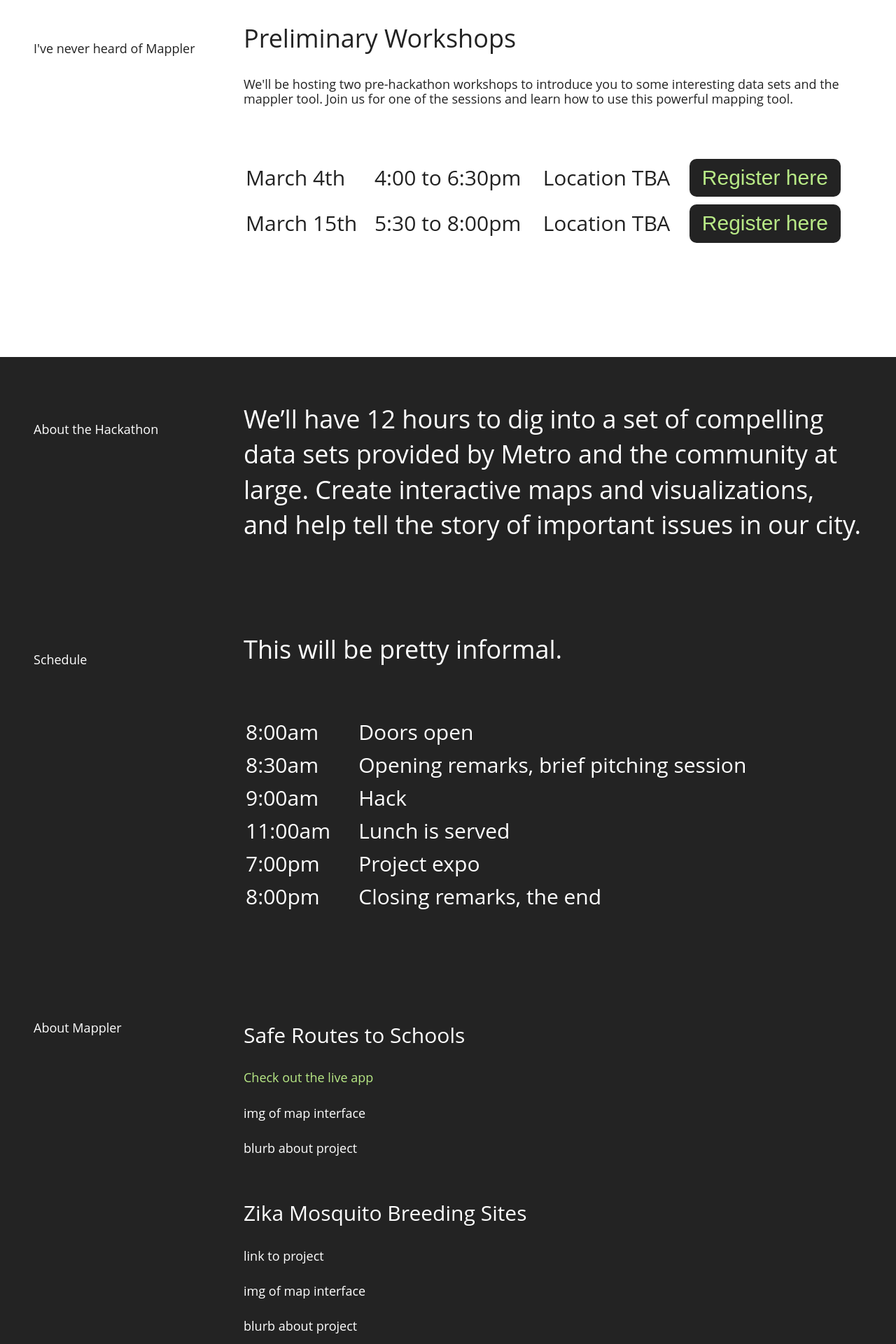
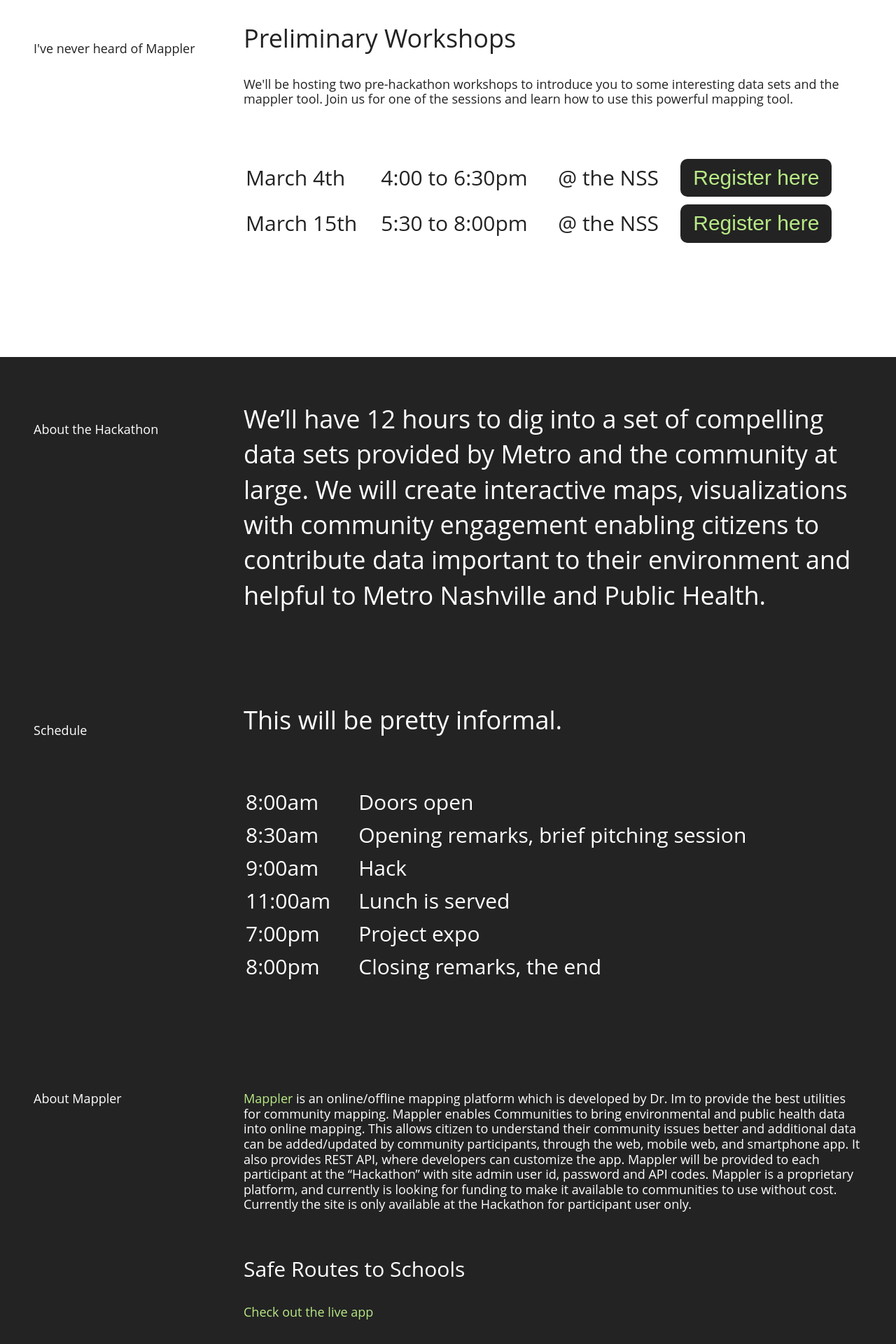
Before and after one commit to enlore/pubhealth-hackathon-2017, a Node project: template src/pages/index.pug in a window 1280 px wide. Shown: the part 2160-4080 px from the top of the page at 70% size. Run offline with Node 20 templates, Linux system fonts and the light colour scheme; the template is opened without the code that fills it, so the values that code supplies are empty.

Commit message:
Comment out sika for now

```diff
--- a/src/pages/index.pug
+++ b/src/pages/index.pug
@@ -28,8 +28,8 @@
         h2 A Public Health Hackathon
 
         p.intro.
-          By Code for Nashville in partnership with Metro Nashville and the
-          National Community Mapping Center at Meharry Medical College.
+          By Code for Nashville in partnership with Metro Nashville and The
+          National Community Mapping Institute @ Meharry
 
       .u-cf.logos()
         img.logo-metro.u-imgResp(src="/img/metro-its-logo.png")
@@ -84,7 +84,7 @@
             tr
               td March 4th
               td 4:00 to 6:30pm
-              td Location TBA
+              td @ the NSS
               td
                 a(href="https://www.eventbrite.com/e/public-health-hackathon-training-workshop-tickets-31591067734", target="_blank")
                   button.btn.btn--table.btn--bright Register here
@@ -92,7 +92,7 @@
             tr
               td March 15th
               td 5:30 to 8:00pm
-              td Location TBA
+              td @ the NSS
               td
                 a(href="https://www.eventbrite.com/e/public-health-hackathon-training-workshop-tickets-31591076761", target="_blank")
                   button.btn.btn--table.btn--bright Register here
@@ -106,8 +106,10 @@
         .nine.columns
           h2.
             We’ll have 12 hours to dig into a set of compelling data sets provided by
-            Metro and the community at large. Create interactive maps and visualizations,
-            and help tell the story of important issues in our city.
+            Metro and the community at large. We will create interactive maps,
+            visualizations with community engagement enabling citizens to
+            contribute data important to their environment and helpful to Metro
+            Nashville and Public Health.
 
   section#schedule.dark
     .container
@@ -150,17 +152,39 @@
           p About Mappler
 
         .nine.columns
-          p <blurb about mappler>
+          p.
+            #[a.squig.bright(href="http://www.mappler.net", target="_blank") Mappler] is an
+            online/offline mapping platform which is developed by Dr. Im to
+            provide the best utilities for community mapping.   Mappler enables
+            Communities to bring environmental and public health data into
+            online mapping. This allows citizen to understand their community
+            issues better and additional data can be added/updated by community
+            participants, through the web, mobile web, and smartphone app.  It
+            also provides REST API, where developers can customize the app.
+            Mappler will be provided to each participant at the “Hackathon”
+            with site admin user id, password and API codes.   Mappler is
+            a proprietary platform, and currently is looking for funding to
+            make it available to communities to use without cost. Currently the
+            site is only available at the Hackathon for participant user
+            only.
 
-          h3 Safe Routes to Schools
-          p #[a.squig.bright(target="_blank", href="http://www.immappler.com/srtsnashville/") Check out the live app]
-          p img of map interface
-          p blurb about project
+          mixin appLink(href, text)
+            p #[a.squig.bright(target="_blank", href=href)= text || 'Check out the live app']
 
-          h3.title Zika Mosquito Breeding Sites
-          p link to project
-          p img of map interface
-          p blurb about project
+          h3.title Safe Routes to Schools
+          //p #[a.squig.bright(target="_blank", href="http://www.immappler.com/srtsnashville/") Check out the live app]
+          +appLink("http://www.immappler.com/srtsnashville/")
+
+          h3.title BioBlitz
+          +appLink("http://www.mappler.info/bioblitz", 'Portal site including links to maps')
+
+          //h3.title Zika Mosquito Breeding Sites
+
+          h3.title NY Restrooms
+          +appLink("http://www.nyrestroom.com")
+
+          h3.title Hurricane Sandy Gas Station Mapping
+          +appLink("https://energy.gov/articles/students-innovate-address-gas-shortages-following-hurricane-sandy", 'Article on Energy.gov')
 
   section#submissions
     .container
@@ -232,7 +256,7 @@
 
           p Read our #[a.squig.u-bold(target="_blank", href="https://hackcodeofconduct.org/411-storytelling_with_government_data") Code of Conduct here ].
 
-  section#sponsors
+  //section#sponsors
     .container
       .row
         .three.columns
@@ -257,10 +281,9 @@
     .container
       h2.title Brought to You By
       p.lg #[a.squig(target="_blank", href="http://www.codefornashville.org/") Code for Nasvhille ]
-      p.lg #[a.squig(target="_blank", href="http://www.mappler.net/") Mappler ]
-      p.lg #[a.squig(target="_blank", href="http://home.mmc.edu/") Meharry ]
+      p.lg #[a.squig(target="_blank", href="http://www.communitiymapipngforhealthequity.org") National Community Mapping Institute at Meharry ]
       p.lg #[a.squig(target="_blank", href="http://www.nashville.gov/Information-Technology-Services.aspx") Nashville ITS ]
-      p.lg #[a.squig(target="_blank", href="https://data.nashville.gov") The Nashville Open Data Portal ]
 
       h2.title More About All This
+      p.lg #[a.squig(target="_blank", href="https://data.nashville.gov") The Nashville Open Data Portal ]
       p.lg #[a.squig(target="_blank", href="http://www.nashville.gov/Government/Open-Data.aspx") About the Open Data Portal]
```
Also changed, not shown: public/index.html (+47 -31 lines).
